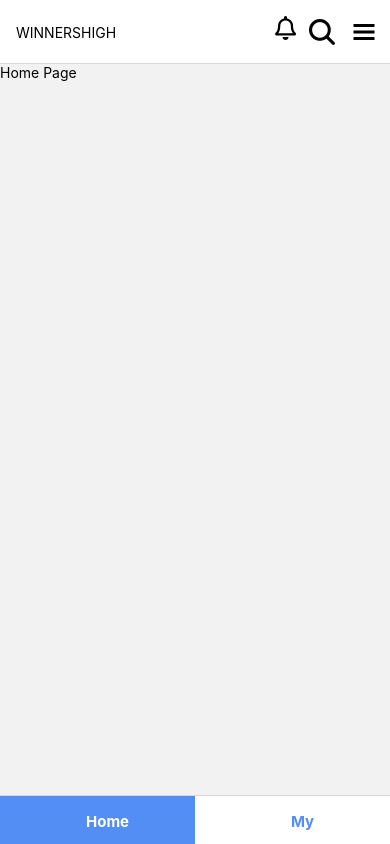
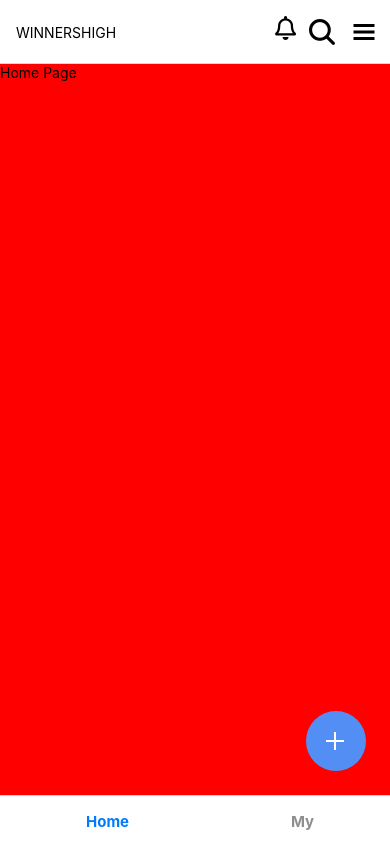
Before and after one commit to PicKey-devs/winners-high-app-rn, a React Native app: screen /Home in a window 390 px wide. Built offline with nearby package versions, Linux system fonts and the light colour scheme.

Commit message:
feat: header, bottom nav

```diff
--- a/package.json
+++ b/package.json
@@ -9,6 +9,7 @@
     "web": "expo start --web"
   },
   "dependencies": {
+    "@expo/webpack-config": "^18.0.3",
     "@react-native-community/masked-view": "^0.1.11",
     "@react-navigation/bottom-tabs": "^6.5.7",
     "@react-navigation/native": "^6.1.6",
@@ -21,11 +22,13 @@
     "react-native-reanimated": "~2.14.4",
     "react-native-safe-area-context": "4.5.0",
     "react-native-screens": "~3.20.0",
+    "react-native-web": "^0.18.12",
     "styled-components": "^5.3.9"
   },
   "devDependencies": {
     "@babel/core": "^7.20.0",
     "@types/react": "~18.0.14",
+    "@types/styled-components": "^5.1.26",
     "prettier": "^2.8.7",
     "typescript": "^4.9.4"
   },
--- a/src/App.tsx
+++ b/src/App.tsx
@@ -1,6 +1,7 @@
 import { StatusBar } from 'expo-status-bar';
 import { NavigationContainer } from '@react-navigation/native';
 import { TabNav } from './navigations/Tabs';
+import React from 'react';
 export default function App() {
 	return (
 		<NavigationContainer>
--- a/src/common/constant.ts
+++ b/src/common/constant.ts
@@ -1,3 +1,21 @@
+import { BottomTabNavigationOptions } from '@react-navigation/bottom-tabs';
 export class Constant {
 	public static readonly BASE_URL = 'localhost:3000';
 }
+
+export class TabNavigationOptions {
+	public static readonly screenOptions: BottomTabNavigationOptions = {
+		tabBarLabelPosition: 'beside-icon',
+		tabBarLabelStyle: {
+			fontWeight: '700',
+			fontSize: 15,
+		},
+		tabBarIconStyle: { display: 'none' },
+	};
+	public static readonly tabBarOptions = {
+		tabBarActiveBackgroundColor: '#538EF4',
+		tabBarInactiveBackgroundColor: '#fff',
+		tabBarActiveTintColor: '#fff',
+		tabBarInactiveTintColor: '#538EF4',
+	};
+}
--- /dev/null
+++ b/src/layouts/MainLayoutContainer.tsx
@@ -0,0 +1,40 @@
+import React from 'react';
+import { View, Text, TouchableOpacity } from 'react-native';
+import Ionicons from '@expo/vector-icons/Ionicons';
+import styled from 'styled-components/native';
+
+const FloatButton = styled.TouchableOpacity``;
+
+export default function DefaultLayout({ children }: { children: any }) {
+	return (
+		<View
+			style={{
+				display: 'flex',
+				flexDirection: 'column',
+				backgroundColor: 'red',
+				height: '100%',
+			}}
+		>
+			{children}
+
+			<FloatButton
+				style={{
+					width: 60,
+					height: 60,
+					borderRadius: '50%',
+					backgroundColor: '#538EF4',
+					position: 'absolute',
+					bottom: 24,
+					right: 24,
+					justifyContent: 'center',
+					alignItems: 'center',
+				}}
+				// onPress={() => navigation.navigate('Details')}
+			>
+				<View>
+					<Ionicons name="add" size={32} color="white" />
+				</View>
+			</FloatButton>
+		</View>
+	);
+}
--- a/src/navigations/Tabs.tsx
+++ b/src/navigations/Tabs.tsx
@@ -2,6 +2,7 @@ import React from 'react';
 import { createBottomTabNavigator } from '@react-navigation/bottom-tabs';
 import { Home, My } from '../screens';
 import { MaterialIcons } from '@expo/vector-icons';
+import { TabNavigationOptions,  } from '../common/constant';
 
 const Tabs = createBottomTabNavigator();
 
@@ -9,20 +10,8 @@ export const TabNav = () => {
 	return (
 		<Tabs.Navigator
 			initialRouteName="Home"
-			screenOptions={{
-				tabBarLabelPosition: 'beside-icon',
-				tabBarLabelStyle: {
-					fontWeight: '700',
-					fontSize: 15,
-				},
-				tabBarIconStyle: { display: 'none' },
-			}}
-			tabBarOptions={{
-				activeTintColor: '#fff',
-				inactiveTintColor: '#538EF4',
-				activeBackgroundColor: '#538EF4',
-				inactiveBackgroundColor: '#fff',
-			}}
+			screenOptions={TabNavigationOptions.screenOptions}
+			tabBarOptions={TabNavigationOptions.tabBarOptions}
 		>
 			<Tabs.Screen name="Home" component={Home} />
 			<Tabs.Screen name="My" component={My} />
--- a/src/screens/Home.tsx
+++ b/src/screens/Home.tsx
@@ -1,23 +1,22 @@
-import React from 'react';
-import {
-	View,
-	Text,
-	SafeAreaView,
-	StyleSheet,
-	TouchableOpacity,
-} from 'react-native';
+import React, { useState } from 'react';
+import { View, Text, ScrollView, TouchableOpacity } from 'react-native';
 import Ionicons from '@expo/vector-icons/Ionicons';
 import { FontAwesome5 } from '@expo/vector-icons';
 import { initTab } from '../core/initial-tabs';
+import { ToggleItem } from '../components/ToggleItem';
+import MainLayoutContainer from '../layouts/MainLayoutContainer';
 
 export default function Home({ navigation }: { navigation: any }) {
 	const { onBindTabs } = initTab({ navigation });
+	const [tabs, setTabs] = useState([]);
 	React.useLayoutEffect(() => {
 		onBindTabs();
 	}, [navigation]);
 	return (
-		<View>
-			<Text>Home Page</Text>
-		</View>
+		<MainLayoutContainer>
+			<View>
+				<Text>Home Page</Text>
+			</View>
+		</MainLayoutContainer>
 	);
 }
```
Also changed, not shown: mock/home-mock.json (added, +83 -0 lines), src/components/ToggleItem.tsx (+20 -1 lines), 1 other file (tests, documents, lock files or other folders).
